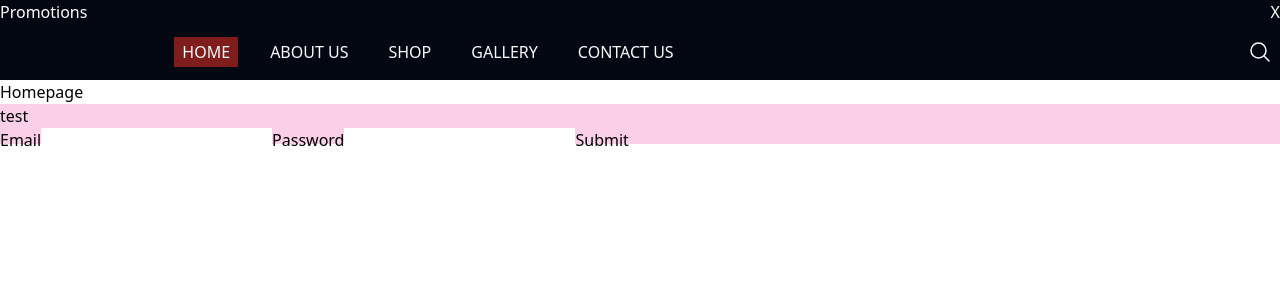
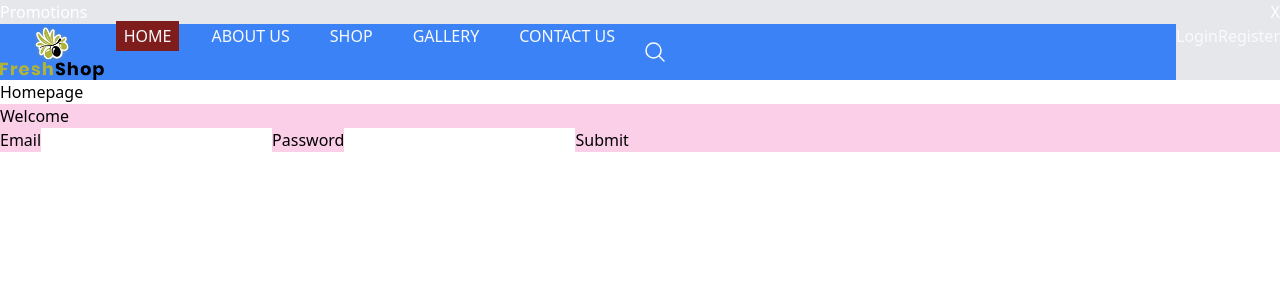
Before and after one commit to matthieuGravy/freshshop, a React (Vite) app in the folder front/: page / in a window 1280 px wide. Shown: the top 300 px of the page. Built offline with nearby package versions, Linux system fonts and the light colour scheme.

Commit message:
reactivité

```diff
--- a/front/index.html
+++ b/front/index.html
@@ -6,7 +6,7 @@
     <link rel="shortcut icon" href="/favicon.ico" />
     <link rel="apple touch icon" href="/apple-touch-icon.png" />
     <meta name="viewport" content="width=device-width, initial-scale=1.0" />
-    <title>ThewayShop - Ecommerce MERN TS & Tailwind css</title>
+    <title>FeshShop - Ecommerce MERN TS & Tailwind css</title>
     <meta name="keywords" content="">
     <meta name="description" content="">
     <meta name="author" content="https://www.linkedin.com/in/matthieugravy/">
--- a/front/src/components/Logout.tsx
+++ b/front/src/components/Logout.tsx
@@ -14,13 +14,14 @@ const Logout = () => {
       if (!response.ok) {
         throw new Error("Logout failed");
       }
+      console.log("déconnecté");
       dispatch(logout());
     } catch (error) {
       console.error("Logout error:", error);
     }
   };
 
-  return <button onClick={handleLogout}>Déconnexion</button>;
+  return <button onClick={handleLogout}>Deconnection</button>;
 };
 
 export default Logout;
--- a/front/src/components/Topbar.tsx
+++ b/front/src/components/Topbar.tsx
@@ -1,6 +1,11 @@
 import { NavLink, useMatch } from "react-router-dom";
 import { useState, Fragment, useEffect } from "react";
 import { motion, useScroll, useMotionValueEvent } from "framer-motion";
+import { useSelector } from "react-redux";
+
+import { RootState } from "../store/";
+import logo from "../assets/images/logo.png";
+import Logout from "./Logout";
 
 interface Link {
   id: number;
@@ -14,6 +19,8 @@ interface NavLinkProps {
 }
 
 function Topbar() {
+  const user = useSelector((state: RootState) => state.user);
+
   const [isNavVisible, setIsNavVisible] = useState<boolean>(false);
   const [isHidden, setIsHidden] = useState<boolean>(false);
 
@@ -87,7 +94,7 @@ function Topbar() {
         ({ y: 0, isHidden: { y: -100 } }, isHidden ? "isHidden" : "isVisible")
       }
       transition={{ duration: 0.3 }}
-      className="fixed top-0 flex flex-col w-full bg-gray-950 z-40"
+      className="fixed top-0 flex flex-col w-full bg-gray-200 z-40"
     >
       <header className="text-white flex flex-row justify-between">
         <h1>Promotions</h1>
@@ -113,9 +120,8 @@ function Topbar() {
             />
           </svg>
         </button>
-        <button className="flex-initial w-36 grid place-items-center"></button>
         <section
-          className={`z-40 lg:z-0 flex-1 lg:flex h-full w-full lg:h-auto backdrop-blur lg:backdrop-blur-none left-0 top:-1 lg:grid lg:place-items-center ${
+          className={`z-50 lg:z-0 flex-3 lg:flex h-full w-full lg:h-auto backdrop-blur lg:backdrop-blur-none left-0 top:-10 lg:grid lg:place-items-center bg-blue-500 ${
             isNavVisible ? "fixed" : "hidden"
           }`}
         >
@@ -139,10 +145,13 @@ function Topbar() {
                 />
               </svg>
             </button>
+            <button className="">
+              <figure>
+                <img src={logo} alt="FreshShop logo" className="h-14" />
+              </figure>
+            </button>
             <Maplinks />
-          </ul>
-        </section>
-        <section className="flex-1 flex justify-end ">
+            <section className="flex-1 flex ">
               <button className="mx-2 grid place-items-center">
                 <svg
                   xmlns="http://www.w3.org/2000/svg"
@@ -160,6 +169,27 @@ function Topbar() {
                 </svg>
               </button>
             </section>
+          </ul>
+        </section>
+        {user ? (
+          <ul>
+            <li>
+              <NavLink to="/my-account">My Account</NavLink>
+            </li>
+            <li className="px-3">
+              <Logout />
+            </li>
+          </ul>
+        ) : (
+          <ul className="flex-1 flex justify-end ">
+            <li>
+              <NavLink to="/login">Login</NavLink>
+            </li>
+            <li>
+              <NavLink to="/register">Register</NavLink>
+            </li>
+          </ul>
+        )}
       </nav>
     </motion.header>
   );
--- a/front/src/components/Modal.tsx
+++ b/front/src/components/WelcomeLogged.tsx
@@ -5,22 +5,22 @@ import { RootState } from "../store/";
 import Logout from "./Logout";
 import Login from "./Login";
 
-const Modal = () => {
+const WelcomeLogged = () => {
   const user = useSelector((state: RootState) => state.user);
 
   return (
-    <header className="h-10 bg-pink-200 z-50 w-full">
-      test
+    <section className="bg-pink-200 z-50 w-full">
+      <h2>Welcome</h2>
       {user ? (
-        <section>
+        <article>
           <p>Bonjour, {user.email}!</p>
           <Logout />
-        </section>
+        </article>
       ) : (
         <Login />
       )}
-    </header>
+    </section>
   );
 };
 
-export default Modal;
+export default WelcomeLogged;
--- a/front/src/pages/Homepage/Homepage.tsx
+++ b/front/src/pages/Homepage/Homepage.tsx
@@ -1,10 +1,10 @@
-import Modal from "../../components/Modal";
+import WelcomeLogged from "../../components/WelcomeLogged";
 
 const Homepage = () => {
   return (
     <>
       <h1>Homepage</h1>
-      <Modal />
+      <WelcomeLogged />
     </>
   );
 };
--- /dev/null
+++ b/front/src/pages/Loginpage/Loginpage.tsx
@@ -0,0 +1,9 @@
+const Loginpage = () => {
+  return (
+    <div>
+      <h1>Loginpage</h1>
+    </div>
+  );
+};
+
+export default Loginpage;
--- /dev/null
+++ b/front/src/pages/Profilepage/Profilepage.tsx
@@ -0,0 +1,9 @@
+const Profilepage = () => {
+  return (
+    <div>
+      <h1>Profilepage</h1>
+    </div>
+  );
+};
+
+export default Profilepage;
--- /dev/null
+++ b/front/src/pages/Registerpage/Registerpage.tsx
@@ -0,0 +1,5 @@
+const Registerpage = () => {
+  return <div>Registerpage</div>;
+};
+
+export default Registerpage;
--- a/front/src/router.tsx
+++ b/front/src/router.tsx
@@ -6,6 +6,9 @@ import Contactpage from "./pages/Contactpage/Contactpage";
 import Gallerypage from "./pages/Gallerypage/Gallerypage";
 import Aboutpage from "./pages/Aboutpage/Aboutpage";
 import Shoppage from "./pages/Shoppage/Shoppage";
+import Registerpage from "./pages/Registerpage/Registerpage";
+import Profilepage from "./pages/Profilepage/Profilepage";
+import Loginpage from "./pages/Loginpage/Loginpage";
 
 export const router = createBrowserRouter([
   {
@@ -17,6 +20,9 @@ export const router = createBrowserRouter([
       { path: "/gallery", element: <Gallerypage /> },
       { path: "/about", element: <Aboutpage /> },
       { path: "/shop", element: <Shoppage /> },
+      { path: "/register", element: <Registerpage /> },
+      { path: "my-account", element: <Profilepage /> },
+      { path: "/login", element: <Loginpage /> },
     ],
   },
 ]);
```
Lines whose indentation alone changed are shown as unchanged.
